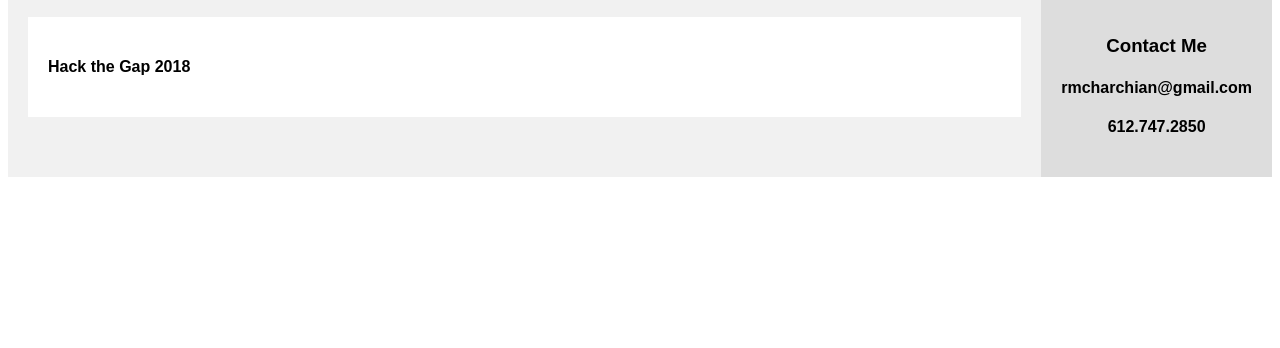
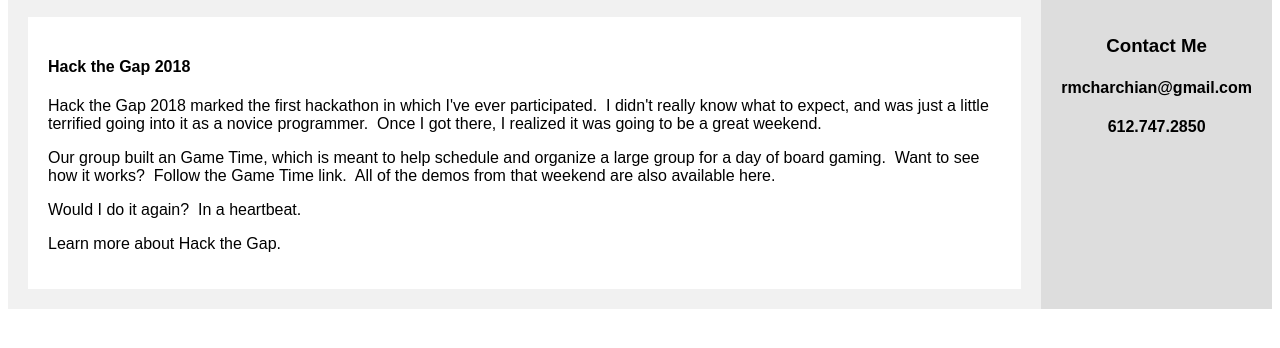
Before and after one commit to rmcharchian/personal-website, a website: page public/views/hackGap2018.html in a window 1280 px wide. Shown: the part 406-754 px from the top of the page. Drawn offline with Linux system fonts and the light colour scheme.

Commit message:
trying to get rid of the 5000 changes ugh

```diff
--- a/public/views/hackGap2018.html
+++ b/public/views/hackGap2018.html
@@ -145,6 +145,13 @@
     </div> -->
     <div class="main">
         <h4>Hack the Gap 2018</h4>
+        <p>Hack the Gap 2018 marked the first hackathon in which I've ever participated.  I didn't really know what to expect, and was just a little terrified going into it as a novice programmer.  Once I got there, I realized it was going to be a great weekend.</p>
+
+        <p>Our group built an Game Time, which is meant to help schedule and organize a large group for a day of board gaming.  Want to see how it works?  Follow the Game Time link.  All of the demos from that weekend are also available here.</p>
+
+        <p>Would I do it again?  In a heartbeat.</p>
+
+        <p>Learn more about Hack the Gap.</p>
     </div>
   </div>
 
```
